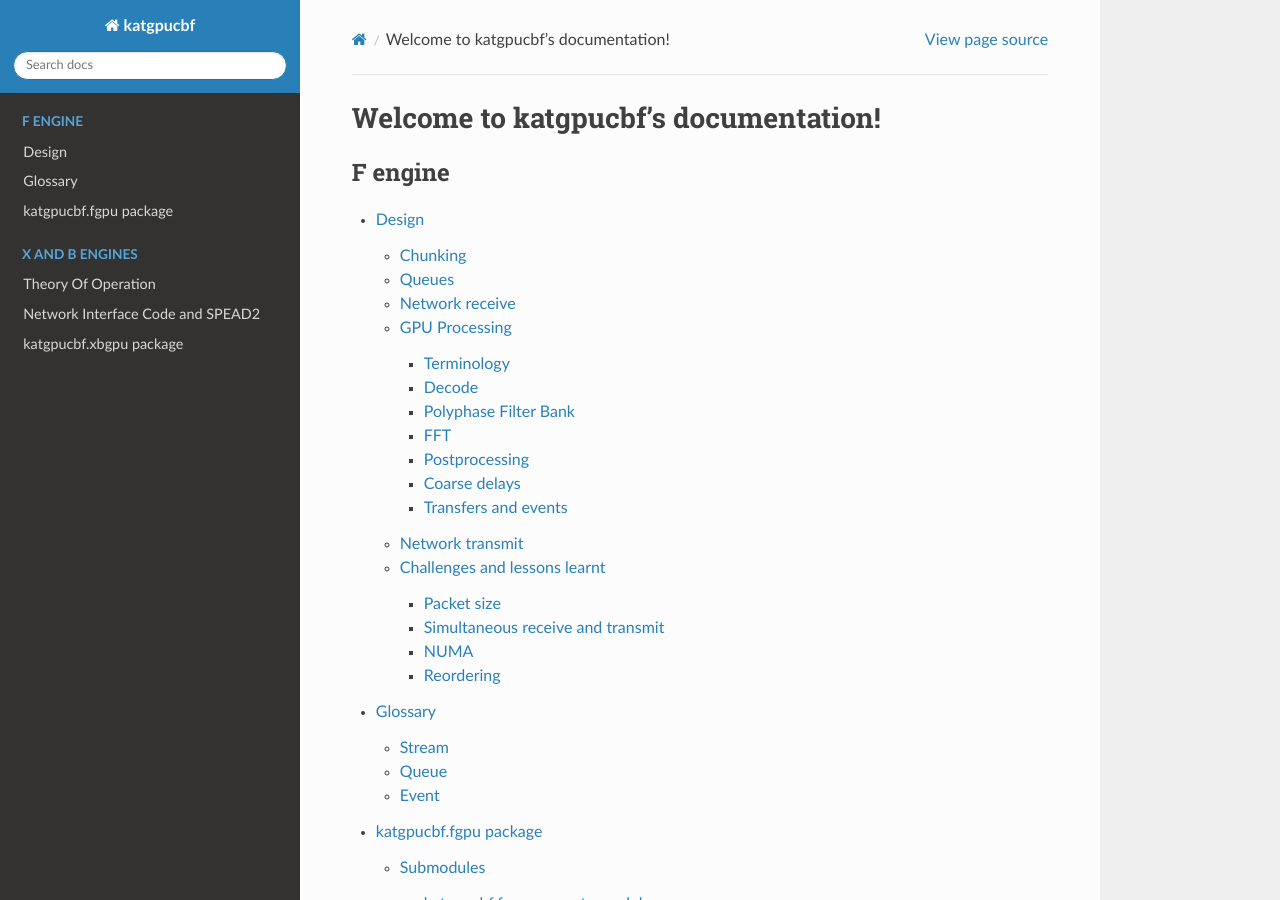
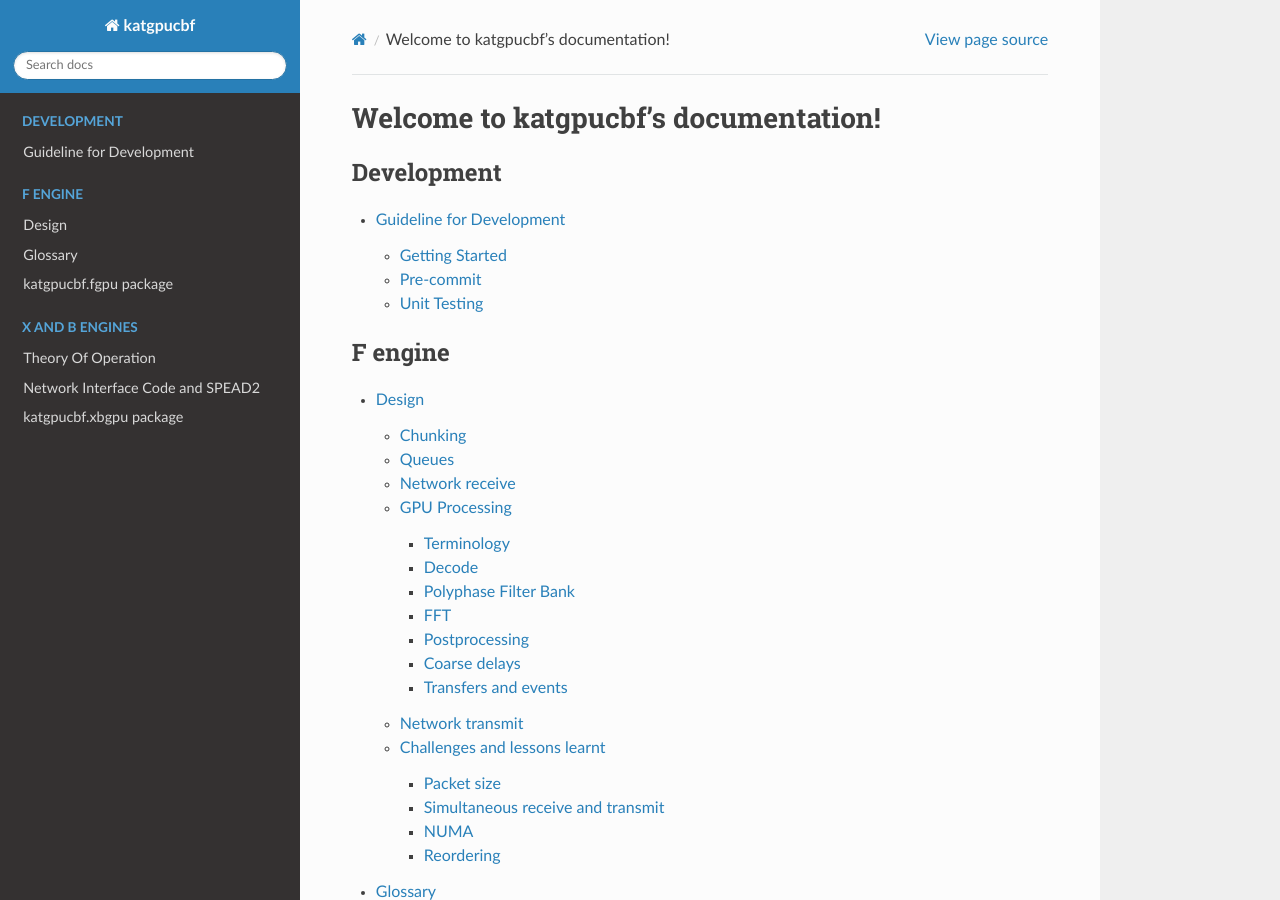
Before and after one commit to ska-sa/katgpucbf, a Sphinx documentation site: the page built from doc/index.rst, in a window 1280 px wide and 900 px high. Built offline with Sphinx 7.4.7 and the Read the Docs theme 2.0.0, drawn with Linux system fonts in a browser that asks for light colours; the version number could not be read and is left out; some of the changed lines change nothing that is shown.

Commit message:
Start documenting dev process
Also include tests in coverage check, Ned Batchelder says that they are
code too.

```diff
--- /dev/null
+++ b/doc/dev-guide.rst
@@ -0,0 +1,60 @@
+Guideline for Development
+=========================
+
+
+Getting Started
+---------------
+First, clone the repo from Github. Don't forget to clone :option:`!--recursive`,
+so that the 3rd-party :mod:`.spead2` dependency gets pulled in.
+
+.. code-block:: bash
+
+  git clone --recursive git@github.com:ska-sa/katgpucbf.git
+
+If you do forget the :option:`!--recursive`, then you can pull it in afterwards:
+
+.. code-block:: bash
+
+  cd katgpucbf
+  git submodule update --init
+
+A setup script (:program:`dev-setup.sh`) is included for your convenience to
+get going.
+
+.. code-block:: bash
+
+  cd katgpucbf
+  ./dev-setup.sh
+
+The script will perform the following actions:
+
+  - Create a fresh Python 3.8 virtual environment.
+  - Install all the requirements for running, developing and building this
+    documentation.
+  - Install the :mod:`katgpucbf` package itself, in editable mode.
+  - Compile the ``.so`` files needed to run the :mod:`.xbgpu` unit tests.
+  - Install :program:`pre-commit` to help with keeping things tidy.
+
+You will still need to activate your new virtual environment before you can get
+going:
+
+.. code-block:: bash
+
+  source .venv/bin/activate
+
+And you are ready to start developing with :mod:`katgpucbf`!
+
+Pre-commit
+----------
+
+`Pre-commit's documentation`_ describes more or less what it does. The
+configuration is located in ``.pre-commit-config.yaml``, though the various
+other modules which are loaded in this repo will have their configuration in
+various places.
+
+.. todo:: Bring in the readme from the pre-commit repo here?
+
+.. _Pre-commit's documentation:: https://pre-commit.com/
+
+Unit Testing
+------------
--- a/doc/index.rst
+++ b/doc/index.rst
@@ -7,6 +7,11 @@ Welcome to katgpucbf's documentation!
    :maxdepth: 3
    :caption: Contents:
 
+.. toctree::
+   :maxdepth: 2
+   :caption: Development
+
+   dev-guide
 
 .. toctree::
    :maxdepth: 3
```
Also changed, not shown: 1 other file.
